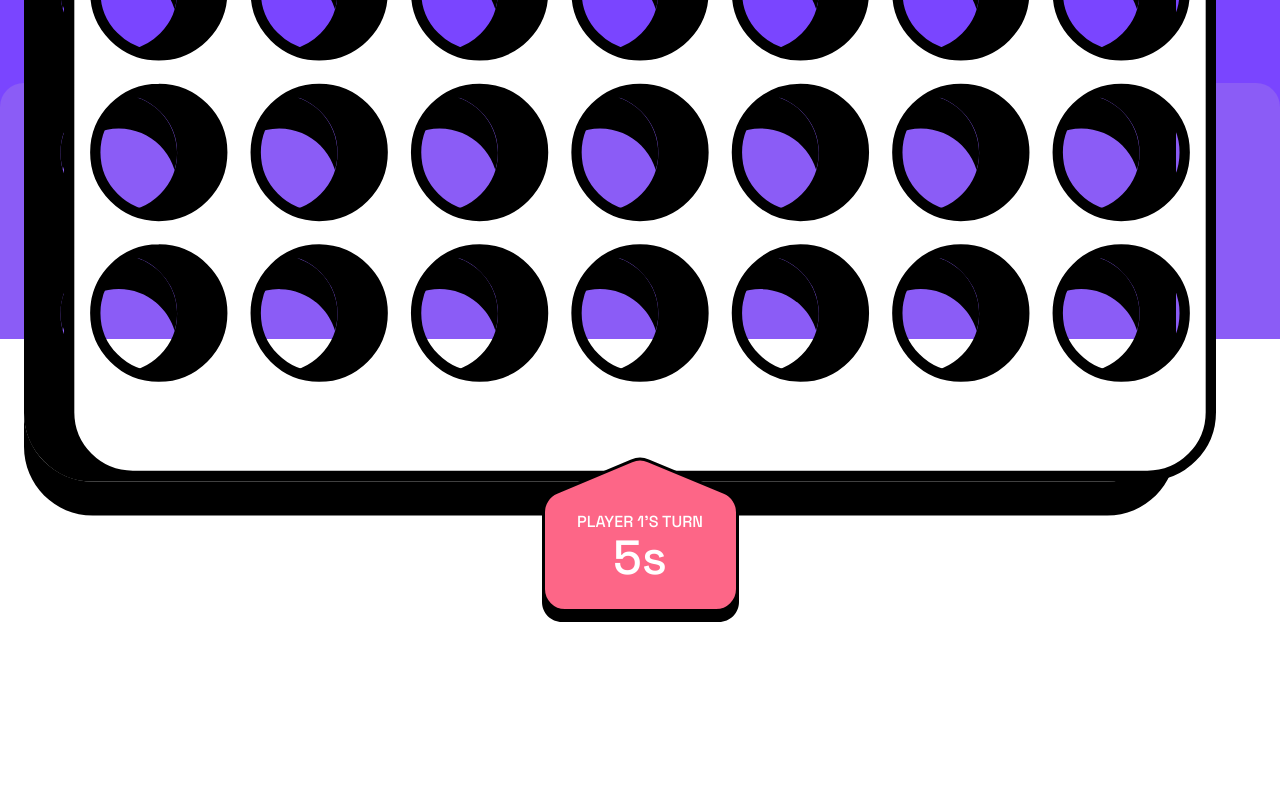
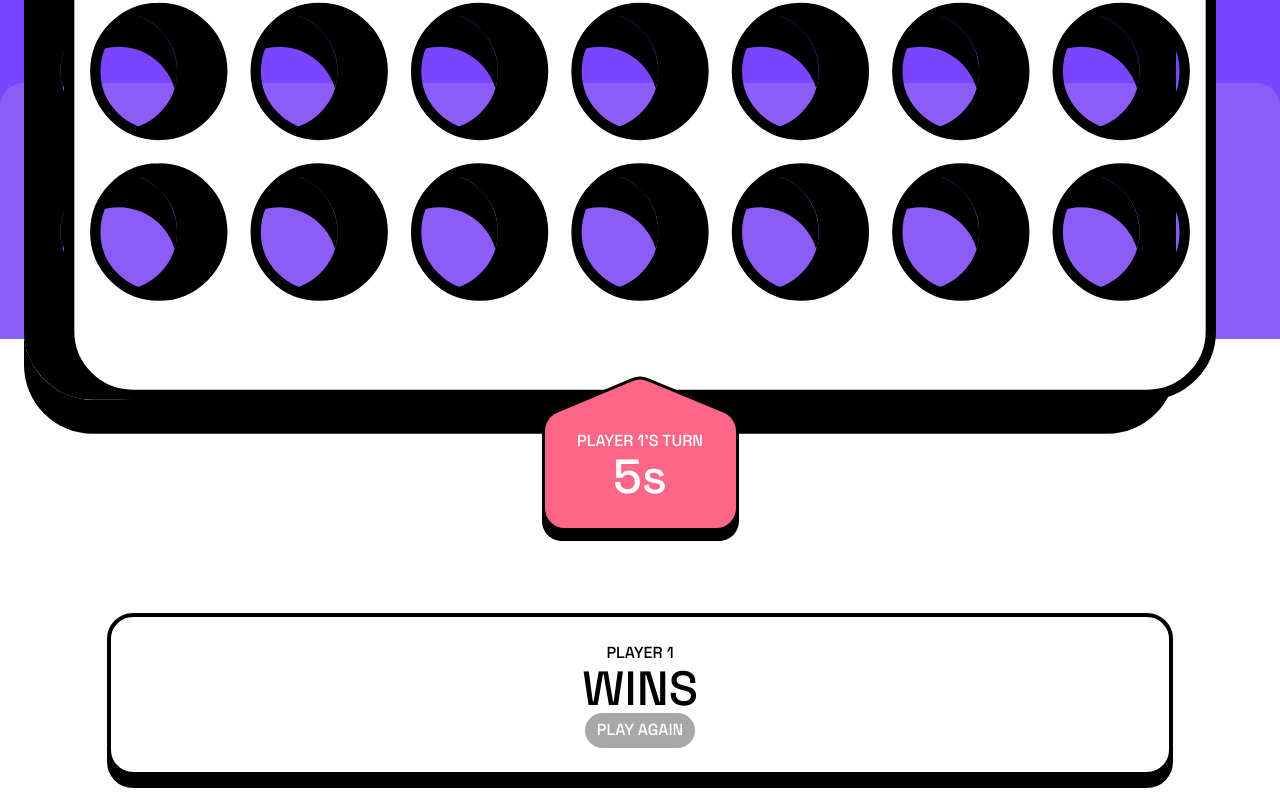
Before and after one commit to israelone/connect-four, a Vue app: page / in a window 1280 px wide. Shown: the part 461-1261 px from the top of the page. Before the commit the page ends 1179 px from the top, so only its background shows below. Built offline with nearby package versions, Linux system fonts and the light colour scheme.

Commit message:
Added Winner display

```diff
--- a/src/views/GameScreen.vue
+++ b/src/views/GameScreen.vue
@@ -66,9 +66,23 @@
           }}</span>
         </div>
       </div>
+
+      <div class="z-10 relative bottom-6 box bg-white m-auto w-10/12 p-6">
+        <span class="block text-center text-black">PLAYER 1</span>
+        <span class="block text-center text-5xl text-black">WINS </span>
+        <button class="bg-violet-500 block m-auto">PLAY AGAIN</button>
+      </div>
     </div>
     <div
       class="w-full h-64 z-0 absolute bottom-0 rounded-t-3xl bg-violet-500"
+      :style="{
+        backgroundColor:
+          winner === 'PLAYER 1'
+            ? '#FD6687'
+            : winner === 'PLAYER 2'
+            ? '#FFCE69'
+            : '',
+      }"
     ></div>
   </div>
 </template>
@@ -237,6 +251,13 @@ button {
   box-shadow: 0px 12px 0px 0px rgba(0, 0, 0, 1);
 }
 
+.box {
+  background-color: white;
+  border-radius: 26px;
+  box-shadow: 0px 12px 0px 0px rgba(0, 0, 0, 1);
+  border: 4px solid black;
+}
+
 .column {
   height: 50px;
 }
```
